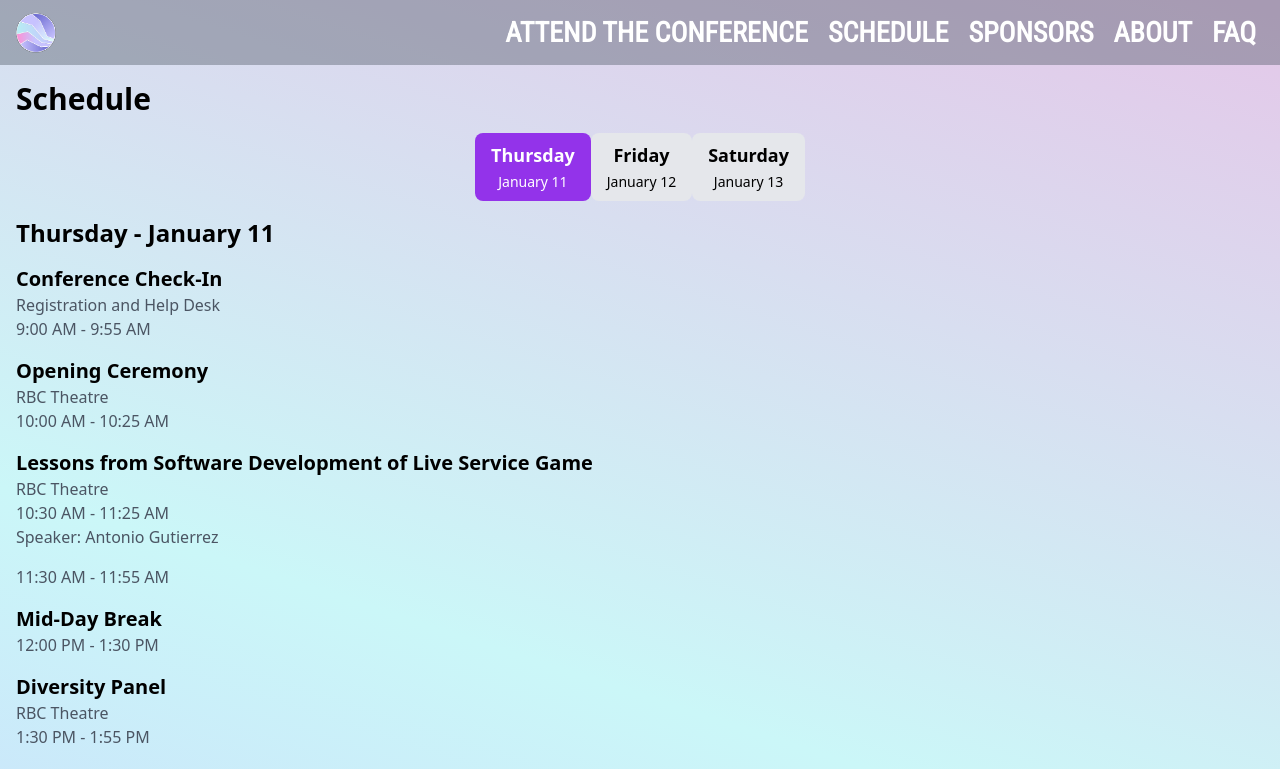
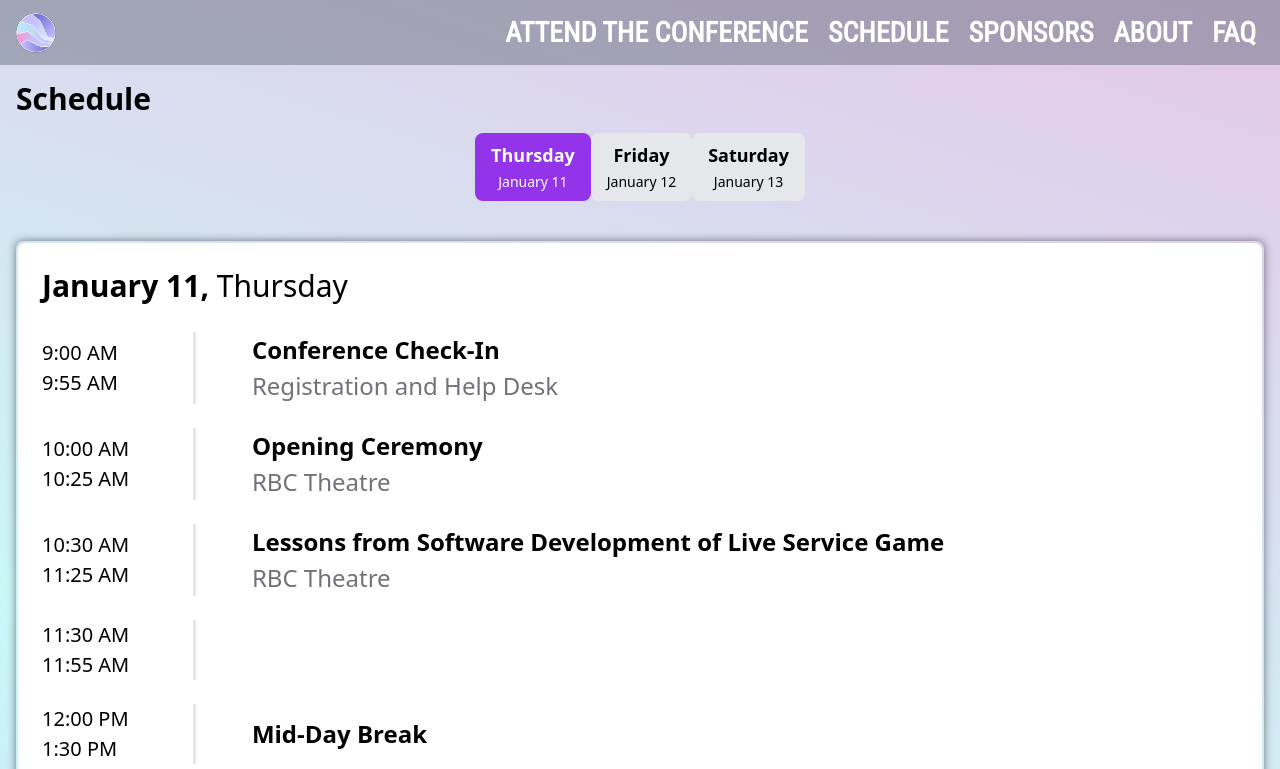
Before and after one commit to cusec/2025, a Next.js app: page /schedule in a window 1280 px wide. Shown: the top 769 px of the page. Built offline with nearby package versions, Linux system fonts and the light colour scheme.

Commit message:
style: table format, reminscent of 2024 schedule page

```diff
--- a/components/Schedule/DaySchedule.tsx
+++ b/components/Schedule/DaySchedule.tsx
@@ -1,20 +1,56 @@
 import React from 'react';
-import DayScheduleItem from './DayScheduleItem';
+import scheduleData from './schedule.json';
 
 interface DayScheduleProps {
   dayIndex: number;
   scheduleData: any[];
 }
 
-const DaySchedule = ({ dayIndex, scheduleData }: DayScheduleProps) => {
+
+const DaySchedule = ({ dayIndex }: DayScheduleProps) => {
   const day = scheduleData[dayIndex];
+  const colors = [
+    'border-royalPurple',
+    'border-roseQuartz',
+    'border-goldenApricot',
+  ];
+
+  const renderTimeColumn = (item: any) => (
+    <div className="flex flex-col justify-center pr-4 border-r-2 md:border-r-[3px] xs:text-[20px]">
+      <span>{item.start_time}</span>
+      <span>{item.end_time}</span>
+    </div>
+  );
+
+  const renderEventInfo = (item: any, index: number) => (
+    <div
+      className={`flex flex-col md:pl-10 justify-center break-words sm272:break-normal ${colors[
+        index % colors.length
+      ]}`}
+    >
+      <h3 className="font-semibold text-[14px] xs:text-[16px] sm:text-[24px]">
+        {item.title}
+      </h3>
+      <p className="text-zinc-500 text-[14px] xs:text-[16px] sm:text-[24px]">
+        {item.location}
+      </p>
+    </div>
+  );
 
   return (
-    <div>
-      <h2 className="text-2xl font-bold mb-4">{day.Day} - {day.Date}</h2>
-      {day.items.map((item: any, index: React.Key | null | undefined) => (
-        <DayScheduleItem key={index} item={item} />
-      ))}
+    <div className="my-10 rounded-lg bg-gradient-to-r from-royalPurple via-roseQuartz to-goldenApricot p-[2px] shadow-[0_0px_8px_rgba(0,0,0,0.5)]">
+      <div className="bg-white rounded-lg py-5 px-6">
+        <h2 className="text-[16px] md:text-[30px]">
+          <span className="font-semibold">{day.Date}, </span>
+          <span>{day.Day}</span>
+        </h2>
+        {day.items.map((item, index) => (
+          <div key={index} className="grid grid-cols-[minmax(50px,_1fr)_10fr] xs:grid-cols-[minmax(70px,_1fr)_10fr] sm:grid-cols-[minmax(100px,_1.5fr)_10fr] gap-4 my-6">
+            {renderTimeColumn(item)}
+            {renderEventInfo(item, index)}
+          </div>
+        ))}
+      </div>
     </div>
   );
 };
--- a/components/Schedule/DayScheduleItem.tsx
+++ b/components/Schedule/DayScheduleItem.tsx
@@ -6,11 +6,15 @@ interface DayScheduleItemProps {
 
 const DayScheduleItem = ({ item }: DayScheduleItemProps) => {
   return (
-    <div className="mb-4">
-      <h3 className="text-xl font-bold">{item.title}</h3>
-      <p className="text-gray-600">{item.location}</p>
-      <p className="text-gray-600">{item.start_time} - {item.end_time}</p>
-      {item.speaker && <p className="text-gray-600">Speaker: {item.speaker}</p>}
+    <div className="bg-gray-100 rounded-lg shadow-sm p-4 mb-4">
+      <div className="flex justify-between">
+        <p className="text-lg font-bold">{item.start_time}</p>
+        <p className="text-lg font-bold">{item.end_time}</p>
+      </div>
+      <div className="flex justify-between">
+        <p className="text-lg">{item.title}</p>
+        <p className="text-lg">{item.location}</p>
+      </div>
     </div>
   );
 };
```
